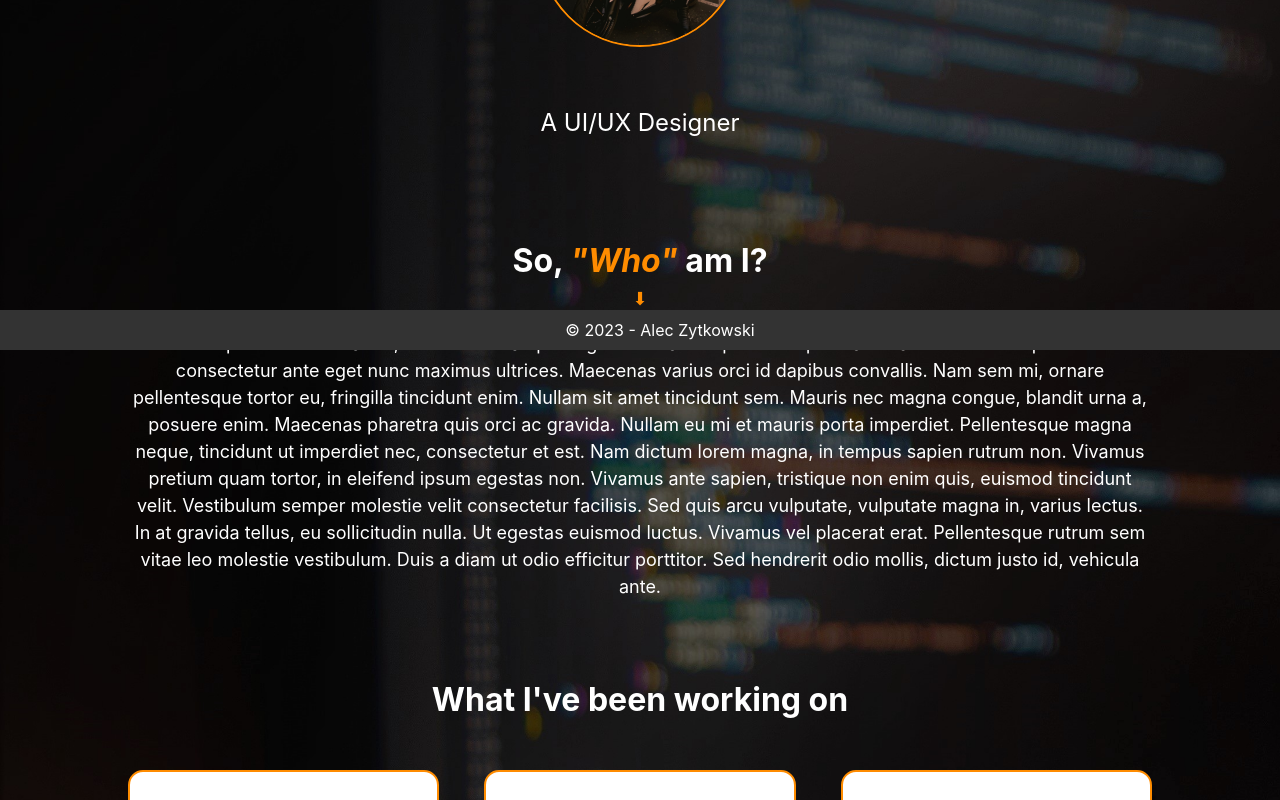
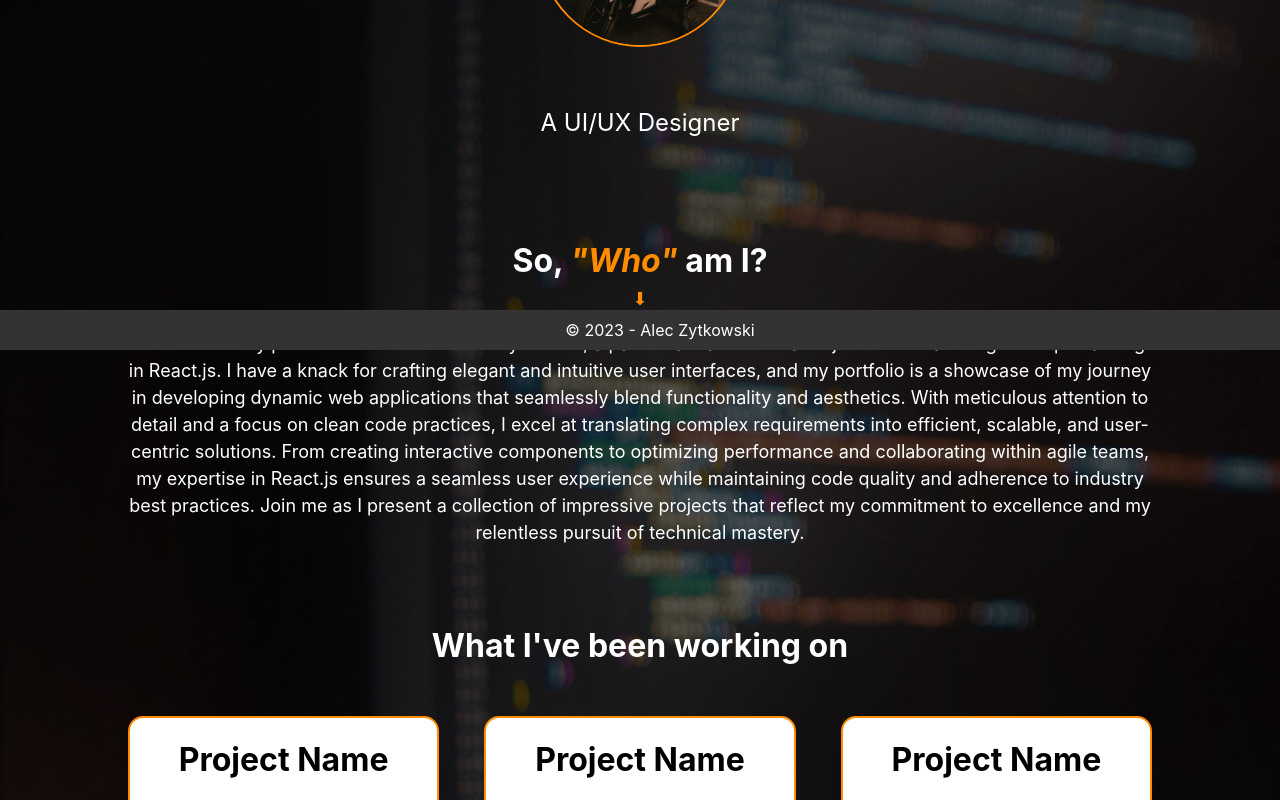
Before and after one commit to AlecZytkowski/aleczytkowski-portfolio, a React (Create React App) app: page / in a window 1280 px wide. Shown: the part 450-1250 px from the top of the page. Built offline with nearby package versions, Linux system fonts and the light colour scheme.

Commit message:
Working at my house with alec right now. Tested a deploy and added a about me

```diff
--- a/src/pages/AboutMe.jsx
+++ b/src/pages/AboutMe.jsx
@@ -7,7 +7,7 @@ export const AboutMe = () => {
             <h1>So, <a href="#about" className='who-link'><i>"Who"</i></a> am I?</h1>
                 <a href="#about" className='who-link'>⬇</a>
             </div>
-            <p>Lorem ipsum dolor sit amet, consectetur adipiscing elit. Curabitur pellentesque mauris a vestibulum imperdiet. In consectetur ante eget nunc maximus ultrices. Maecenas varius orci id dapibus convallis. Nam sem mi, ornare pellentesque tortor eu, fringilla tincidunt enim. Nullam sit amet tincidunt sem. Mauris nec magna congue, blandit urna a, posuere enim. Maecenas pharetra quis orci ac gravida. Nullam eu mi et mauris porta imperdiet. Pellentesque magna neque, tincidunt ut imperdiet nec, consectetur et est. Nam dictum lorem magna, in tempus sapien rutrum non. Vivamus pretium quam tortor, in eleifend ipsum egestas non. Vivamus ante sapien, tristique non enim quis, euismod tincidunt velit. Vestibulum semper molestie velit consectetur facilisis. Sed quis arcu vulputate, vulputate magna in, varius lectus. In at gravida tellus, eu sollicitudin nulla. Ut egestas euismod luctus. Vivamus vel placerat erat. Pellentesque rutrum sem vitae leo molestie vestibulum. Duis a diam ut odio efficitur porttitor. Sed hendrerit odio mollis, dictum justo id, vehicula ante.</p>
+            <p>Welcome to my portfolio website! I'm Alec Zytkowski, a passionate and dedicated junior software engineer specializing in React.js. I have a knack for crafting elegant and intuitive user interfaces, and my portfolio is a showcase of my journey in developing dynamic web applications that seamlessly blend functionality and aesthetics. With meticulous attention to detail and a focus on clean code practices, I excel at translating complex requirements into efficient, scalable, and user-centric solutions. From creating interactive components to optimizing performance and collaborating within agile teams, my expertise in React.js ensures a seamless user experience while maintaining code quality and adherence to industry best practices. Join me as I present a collection of impressive projects that reflect my commitment to excellence and my relentless pursuit of technical mastery.</p>
         </div>
     )
 }
```
